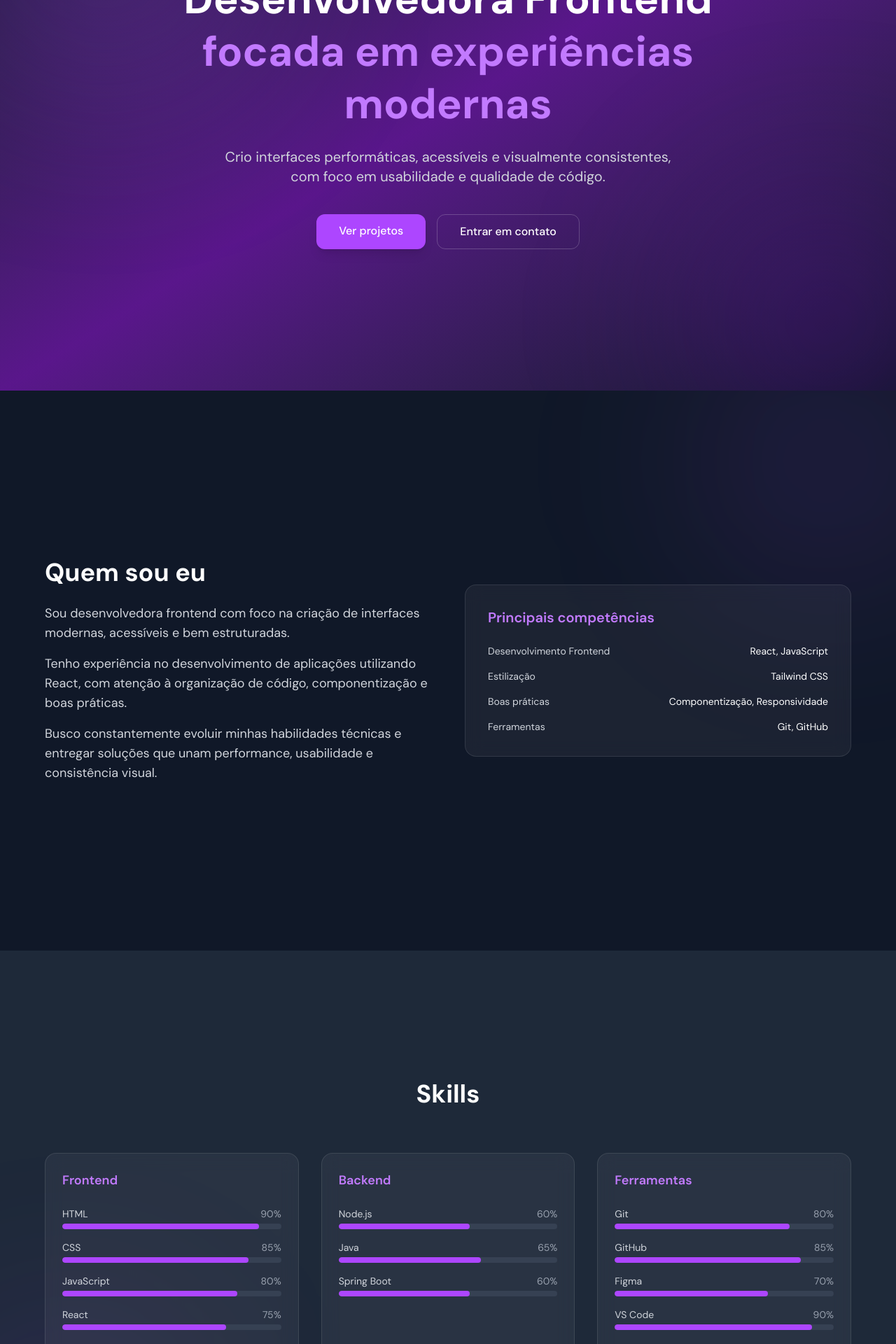
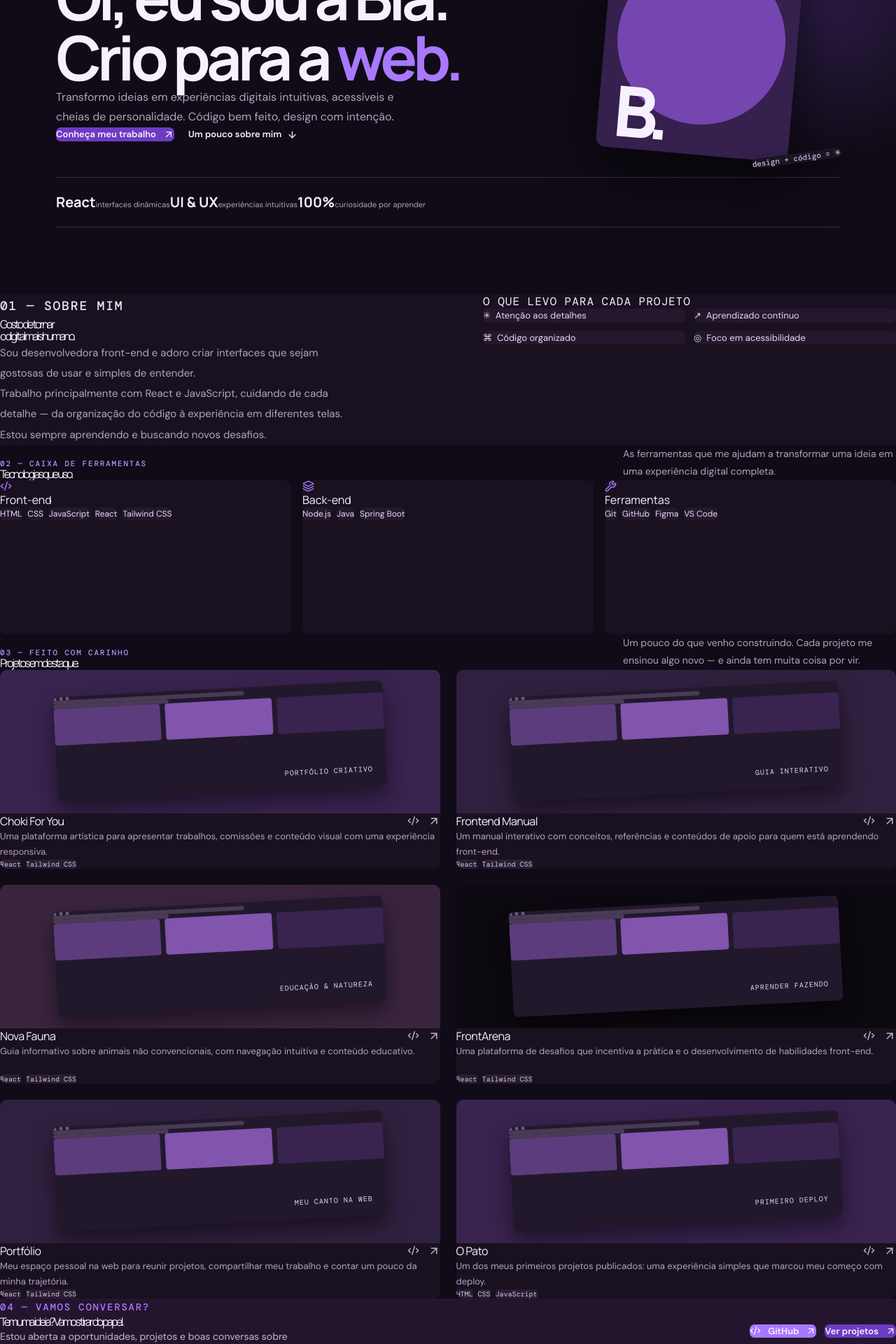
Before and after one commit to Chokiwars/Portifolio, a React (Vite) app: page / in a window 1280 px wide. Shown: the part 320-2240 px from the top of the page at 70% size. Built offline with nearby package versions, Linux system fonts and the light colour scheme.

Commit message:
feat: overhaul Home page sections for improved layout and content clarity

```diff
--- a/src/pages/Home/components/AboutMeSection.jsx
+++ b/src/pages/Home/components/AboutMeSection.jsx
@@ -1,69 +1,22 @@
-import React from "react";
-
-export default function AboutSection() {
+export default function AboutMeSection() {
   return (
-    <section className="relative min-h-screen flex items-center justify-center bg-gray-900 text-white px-6 overflow-hidden">
-
-      {/* Glow sutil */}
-      <div className="absolute w-[400px] h-[400px] bg-purple-500/10 blur-[120px] rounded-full top-[-100px] right-[-100px]" />
-
-      <div className="relative max-w-6xl w-full grid md:grid-cols-2 gap-12 items-center">
-
-        {/* Texto */}
-        <div>
-          <h2 className="text-3xl md:text-4xl font-bold mb-6">
-            Quem sou eu
-          </h2>
-
-          <p className="text-lg text-gray-300 mb-4">
-            Sou desenvolvedora frontend com foco na criação de interfaces modernas,
-            acessíveis e bem estruturadas.
-          </p>
-
-          <p className="text-lg text-gray-300 mb-4">
-            Tenho experiência no desenvolvimento de aplicações utilizando React,
-            com atenção à organização de código, componentização e boas práticas.
-          </p>
-
-          <p className="text-lg text-gray-300">
-            Busco constantemente evoluir minhas habilidades técnicas e entregar
-            soluções que unam performance, usabilidade e consistência visual.
-          </p>
+    <section className="section about" id="sobre">
+      <div className="container about-grid">
+        <div className="about-copy">
+          <p className="section-kicker">01 — SOBRE MIM</p>
+          <h2>Gosto de tornar<br />o digital mais humano.</h2>
+          <p>Sou desenvolvedora front-end e adoro criar interfaces que sejam gostosas de usar e simples de entender.</p>
+          <p>Trabalho principalmente com React e JavaScript, cuidando de cada detalhe — da organização do código à experiência em diferentes telas. Estou sempre aprendendo e buscando novos desafios.</p>
         </div>
-
-        {/* Bloco de destaque */}
-        <div className="bg-white/5 border border-white/10 rounded-2xl p-8 backdrop-blur-md">
-
-          <h3 className="text-xl font-semibold mb-6 text-purple-400">
-            Principais competências
-          </h3>
-
-          <div className="space-y-4">
-
-            <div className="flex justify-between text-sm">
-              <span className="text-gray-300">Desenvolvimento Frontend</span>
-              <span className="text-white">React, JavaScript</span>
-            </div>
-
-            <div className="flex justify-between text-sm">
-              <span className="text-gray-300">Estilização</span>
-              <span className="text-white">Tailwind CSS</span>
-            </div>
-
-            <div className="flex justify-between text-sm">
-              <span className="text-gray-300">Boas práticas</span>
-              <span className="text-white">Componentização, Responsividade</span>
-            </div>
-
-            <div className="flex justify-between text-sm">
-              <span className="text-gray-300">Ferramentas</span>
-              <span className="text-white">Git, GitHub</span>
-            </div>
-
+        <div className="about-aside">
+          <h3>O que levo para cada projeto</h3>
+          <div className="about-list">
+            <div className="about-chip">✳&nbsp; Atenção aos detalhes</div>
+            <div className="about-chip">↗&nbsp; Aprendizado contínuo</div>
+            <div className="about-chip">⌘&nbsp; Código organizado</div>
+            <div className="about-chip">◎&nbsp; Foco em acessibilidade</div>
           </div>
-
         </div>
-
       </div>
     </section>
   );
--- a/src/pages/Home/components/ContactSection.jsx
+++ b/src/pages/Home/components/ContactSection.jsx
@@ -1,61 +1,18 @@
-import React from "react";
+import { ArrowUpRight, Code2 } from "lucide-react";
 
 export default function ContactSection() {
   return (
-    <section className="relative min-h-screen flex items-center justify-center bg-gray-800 text-white px-6 overflow-hidden">
-
-      {/* Glow sutil */}
-      <div className="absolute w-[400px] h-[400px] bg-purple-500/10 blur-[120px] rounded-full bottom-[-100px] right-[-100px]" />
-
-      <div className="relative max-w-5xl w-full grid md:grid-cols-2 gap-12 items-center">
-
-        {/* Texto */}
+    <section className="contact section" id="contato">
+      <div className="container contact-grid">
         <div>
-          <h2 className="text-3xl md:text-4xl font-bold mb-6">
-            Contato
-          </h2>
-
-          <p className="text-gray-300 text-lg mb-6">
-            Estou disponível para oportunidades, projetos e colaborações.
-            Se quiser conversar, entre em contato por um dos canais abaixo.
-          </p>
-
-          <p className="text-gray-400 text-sm">
-            Respondo normalmente em até 24 horas.
-          </p>
+          <p className="section-kicker">04 — VAMOS CONVERSAR?</p>
+          <h2>Tem uma ideia? Vamos tirar do papel.</h2>
+          <p>Estou aberta a oportunidades, projetos e boas conversas sobre tecnologia e design.</p>
         </div>
-
-        {/* Bloco de ações */}
-        <div className="bg-white/5 border border-white/10 rounded-2xl p-8 backdrop-blur-md space-y-4">
-
-          {/* Email */}
-          <a
-            href="mailto:seuemail@email.com"
-            className="block w-full text-center bg-purple-500 hover:bg-purple-600 px-6 py-3 rounded-xl font-medium transition"
-          >
-            Enviar email
-          </a>
-
-          {/* LinkedIn */}
-          <a
-            href="#"
-            target="_blank"
-            className="block w-full text-center border border-white/20 hover:border-white hover:bg-white/10 px-6 py-3 rounded-xl font-medium transition"
-          >
-            LinkedIn
-          </a>
-
-          {/* GitHub */}
-          <a
-            href="#"
-            target="_blank"
-            className="block w-full text-center border border-white/20 hover:border-white hover:bg-white/10 px-6 py-3 rounded-xl font-medium transition"
-          >
-            GitHub
-          </a>
-
+        <div className="contact-actions">
+          <a className="button button-light" href="https://github.com/Chokiwars" target="_blank" rel="noreferrer"><Code2 size={16} /> GitHub <ArrowUpRight size={15} /></a>
+          <a className="button button-outline" href="#projetos">Ver projetos <ArrowUpRight size={15} /></a>
         </div>
-
       </div>
     </section>
   );
--- a/src/pages/Home/components/HeroSection.jsx
+++ b/src/pages/Home/components/HeroSection.jsx
@@ -1,48 +1,31 @@
-import React from "react";
-import { Link } from "react-router-dom";
+import { ArrowDown, ArrowUpRight, Sparkles } from "lucide-react";
 
 export default function HeroSection() {
   return (
-    <section className="relative min-h-screen flex items-center justify-center bg-gradient-to-br from-gray-900 via-purple-900 to-gray-900 text-white px-6 overflow-hidden">
-
-      {/* Glow de fundo */}
-      <div className="absolute w-[500px] h-[500px] bg-purple-500/20 blur-[120px] rounded-full top-[-100px] left-[-100px]" />
-      <div className="absolute w-[400px] h-[400px] bg-purple-700/20 blur-[120px] rounded-full bottom-[-100px] right-[-100px]" />
-
-      <div className="relative max-w-4xl text-center">
-
-        {/* Título */}
-        <h1 className="text-4xl md:text-6xl font-bold mb-6 leading-tight">
-          Desenvolvedora Frontend
-          <span className="block text-purple-400">
-            focada em experiências modernas
-          </span>
-        </h1>
-
-        {/* Subtítulo */}
-        <p className="text-lg md:text-xl text-gray-300 mb-10 max-w-2xl mx-auto">
-          Crio interfaces performáticas, acessíveis e visualmente consistentes, com foco em usabilidade e qualidade de código.
-        </p>
-
-        {/* Botões */}
-        <div className="flex flex-col md:flex-row gap-4 justify-center">
-
-          <Link
-            to="/projetos"
-            className="bg-purple-500 hover:bg-purple-600 px-8 py-3 rounded-xl font-medium transition shadow-lg hover:shadow-purple-500/30"
-          >
-            Ver projetos
-          </Link>
-
-          <Link
-            to="/contato"
-            className="border border-white/20 hover:border-white hover:bg-white/10 px-8 py-3 rounded-xl font-medium transition"
-          >
-            Entrar em contato
-          </Link>
-
+    <section className="hero relative py-[105px] pb-[95px]" id="inicio">
+      <div className="container mx-auto w-[min(1120px,calc(100%-64px))]">
+        <div className="hero-grid relative grid items-center gap-[60px]">
+          <div className="reveal">
+            <div className="availability"><i /> Aberta a novas oportunidades</div>
+            <p className="eyebrow">DESENVOLVEDORA FRONT-END · BRASIL</p>
+            <h1 className="font-display text-[clamp(52px,7vw,88px)] font-bold leading-[.98] tracking-[-6px]">Oi, eu sou a Bia.<br />Crio para a <em className="text-lilac not-italic">web.</em></h1>
+            <p className="hero-copy">Transformo ideias em experiências digitais intuitivas, acessíveis e cheias de personalidade. Código bem feito, design com intenção.</p>
+            <div className="hero-actions">
+              <a className="button" href="#projetos">Conheça meu trabalho <ArrowUpRight size={16} /></a>
+              <a className="text-link" href="#sobre">Um pouco sobre mim <ArrowDown size={15} /></a>
+            </div>
+          </div>
+          <div className="hero-art" aria-label="Ilustração abstrata com a inicial B">
+            <div className="orbit" />
+            <div className="art-card"><Sparkles className="art-spark" size={28} /></div>
+            <span className="art-note">design + código = ✳</span>
+          </div>
         </div>
-
+        <div className="metrics flex items-center border-y border-line py-[21px]" aria-label="Resumo de competências">
+          <div className="metric"><strong>React</strong><span>interfaces dinâmicas</span></div>
+          <div className="metric"><strong>UI &amp; UX</strong><span>experiências intuitivas</span></div>
+          <div className="metric"><strong>100%</strong><span>curiosidade por aprender</span></div>
+        </div>
       </div>
     </section>
   );
--- a/src/pages/Home/components/ProjectsSection.jsx
+++ b/src/pages/Home/components/ProjectsSection.jsx
@@ -1,145 +1,38 @@
-import React from "react";
+import { ArrowUpRight, Code2 } from "lucide-react";
 
 const projects = [
-    {
-        title: "Choki For You",
-        description:
-            "Plataforma artística desenvolvida para apresentar trabalhos, comissões e conteúdo visual em uma experiência moderna e responsiva.",
-        tech: ["React", "Tailwind CSS"],
-        github: "https://github.com/Chokiwars/Choki_for_you-Website",
-        demo: "https://choki-for-you-website.vercel.app/",
-        image: "/images/projects/choki.png",
-    },
-    {
-        title: "Frontend Manual",
-        description:
-            "Manual interativo voltado para desenvolvedores frontend, reunindo conceitos, referências e conteúdos de apoio em uma interface organizada.",
-        tech: ["React", "Tailwind CSS"],
-        github: "https://github.com/Chokiwars/Frontend-Manual",
-        demo: "https://frontend-manuel.vercel.app/",
-        image: "/images/projects/frontend-manual.png",
-    },
-    {
-        title: "Nova Fauna",
-        description:
-            "Guia informativo sobre animais não convencionais, com foco em educação, navegação intuitiva e apresentação de conteúdo.",
-        tech: ["React", "Tailwind CSS"],
-        github: "https://github.com/Chokiwars/Nova-Fauna",
-        demo: "https://nova-fauna.vercel.app/",
-        image: "/images/projects/nova-fauna.png",
-    },
-    {
-        title: "FrontArena",
-        description:
-            "Plataforma de competições frontend criada para incentivar prática, aprendizado e desenvolvimento de habilidades através de desafios.",
-        tech: ["React", "Tailwind CSS"],
-        github: "https://github.com/FrontArena/Frontarena-web",
-        demo: "https://frontarena.vercel.app/",
-        image: "/images/projects/frontarena.png",
-    },
-    {
-        title: "Portfólio",
-        description:
-            "Portfólio pessoal desenvolvido para apresentar projetos, experiências e competências de forma moderna e responsiva.",
-        tech: ["React", "Tailwind CSS"],
-        github: "https://github.com/Chokiwars/Chokiwars-Portifolio",
-        demo: "https://chokiwars-portifolio.vercel.app/",
-        image: "/images/projects/portfolio.png",
-    },
-    {
-        title: "O Pato",
-        description:
-            "Primeiro projeto publicado na Vercel. Um site simples que marcou o início da minha jornada com deploy e desenvolvimento web.",
-        tech: ["HTML", "CSS", "JavaScript"],
-        github: "https://github.com/Chokiwars/Formatacao-de-textos-Ford-ENTER",
-        demo: "https://opato.vercel.app/",
-        image: "/images/projects/opato.png",
-    },
+  { title: "Choki For You", description: "Uma plataforma artística para apresentar trabalhos, comissões e conteúdo visual com uma experiência responsiva.", tech: ["React", "Tailwind CSS"], github: "https://github.com/Chokiwars/Choki_for_you-Website", demo: "https://choki-for-you-website.vercel.app/", label: "PORTFÓLIO CRIATIVO", tone: "tone-lilac" },
+  { title: "Frontend Manual", description: "Um manual interativo com conceitos, referências e conteúdos de apoio para quem está aprendendo front-end.", tech: ["React", "Tailwind CSS"], github: "https://github.com/Chokiwars/Frontend-Manual", demo: "https://frontend-manuel.vercel.app/", label: "GUIA INTERATIVO", tone: "tone-green" },
+  { title: "Nova Fauna", description: "Guia informativo sobre animais não convencionais, com navegação intuitiva e conteúdo educativo.", tech: ["React", "Tailwind CSS"], github: "https://github.com/Chokiwars/Nova-Fauna", demo: "https://nova-fauna.vercel.app/", label: "EDUCAÇÃO & NATUREZA", tone: "tone-peach" },
+  { title: "FrontArena", description: "Uma plataforma de desafios que incentiva a prática e o desenvolvimento de habilidades front-end.", tech: ["React", "Tailwind CSS"], github: "https://github.com/FrontArena/Frontarena-web", demo: "https://frontarena.vercel.app/", label: "APRENDER FAZENDO", tone: "tone-dark" },
+  { title: "Portfólio", description: "Meu espaço pessoal na web para reunir projetos, compartilhar meu trabalho e contar um pouco da minha trajetória.", tech: ["React", "Tailwind CSS"], github: "https://github.com/Chokiwars/Chokiwars-Portifolio", demo: "https://chokiwars-portifolio.vercel.app/", label: "MEU CANTO NA WEB", tone: "tone-green" },
+  { title: "O Pato", description: "Um dos meus primeiros projetos publicados: uma experiência simples que marcou meu começo com deploy.", tech: ["HTML", "CSS", "JavaScript"], github: "https://github.com/Chokiwars/Formatacao-de-textos-Ford-ENTER", demo: "https://opato.vercel.app/", label: "PRIMEIRO DEPLOY", tone: "tone-lilac" },
 ];
+
+function ProjectPreview({ label }) {
+  return <div className="project-window" aria-hidden="true"><div className="window-dots"><i /><i /><i /></div><div className="window-line" /><div className="window-line short" /><div className="window-blocks"><i /><i /><i /></div><span className="cover-label">{label}</span></div>;
+}
 
 export default function ProjectsSection() {
   return (
-        <section className="relative min-h-screen flex items-center justify-center bg-gray-900 text-white px-6 overflow-hidden">
-
-            {/* Glow sutil */}
-            <div className="absolute w-[400px] h-[400px] bg-purple-500/10 blur-[120px] rounded-full top-[-100px] left-[-100px]" />
-
-            <div className="relative max-w-6xl w-full">
-
-                {/* Título */}
-                <h2 className="text-3xl md:text-4xl font-bold text-center mb-16">
-                    Projetos
-                </h2>
-
-                {/* Grid */}
-                <div className="grid md:grid-cols-2 xl:grid-cols-3 gap-8">
-
-                    {projects.map((project, index) => (
-                        <div
-                            key={index}
-                            className="group bg-white/5 border border-white/10 rounded-2xl overflow-hidden backdrop-blur-md transition hover:border-purple-500/50"
-                        >
-                            {/* Imagem */}
-                            <div className="relative overflow-hidden">
-                                <img
-                                    src={project.image}
-                                    alt={project.title}
-                                    className="w-full h-48 object-cover group-hover:scale-105 transition duration-500"
-                                />
-
-                                {/* Overlay */}
-                                <div className="absolute inset-0 bg-black/40 opacity-0 group-hover:opacity-100 transition flex items-center justify-center gap-4">
-
-                                    <a
-                                        href={project.github}
-                                        target="_blank"
-                                        className="bg-purple-500 hover:bg-purple-600 px-4 py-2 rounded-lg text-sm transition"
-                                    >
-                                        GitHub
-                                    </a>
-
-                                    <a
-                                        href={project.demo}
-                                        target="_blank"
-                                        className="border border-white/30 hover:bg-white hover:text-black px-4 py-2 rounded-lg text-sm transition"
-                                    >
-                                        Demo
-                                    </a>
-
+    <section className="section" id="projetos">
+      <div className="container">
+        <div className="section-heading">
+          <div><p className="section-kicker">03 — FEITO COM CARINHO</p><h2>Projetos em destaque.</h2></div>
+          <p className="section-intro">Um pouco do que venho construindo. Cada projeto me ensinou algo novo — e ainda tem muita coisa por vir.</p>
         </div>
+        <div className="project-grid">
+          {projects.map((project) => (
+            <article className="project-card" key={project.title}>
+              <div className={`project-cover ${project.tone}`}><ProjectPreview label={project.label} /></div>
+              <div className="project-info">
+                <div className="project-title-row"><h3>{project.title}</h3><div className="project-links"><a href={project.github} target="_blank" rel="noreferrer" aria-label={`Código de ${project.title} no GitHub`}><Code2 size={17} /></a><a href={project.demo} target="_blank" rel="noreferrer" aria-label={`Abrir demonstração de ${project.title}`}><ArrowUpRight size={18} /></a></div></div>
+                <p>{project.description}</p>
+                <div className="tags">{project.tech.map((tech) => <span key={tech}>{tech}</span>)}</div>
               </div>
-
-                            {/* Conteúdo */}
-                            <div className="p-6">
-
-                                {/* Título */}
-                                <h3 className="text-lg font-semibold mb-3 text-purple-400">
-                                    {project.title}
-                                </h3>
-
-                                {/* Descrição */}
-                                <p className="text-gray-300 text-sm mb-4">
-                                    {project.description}
-                                </p>
-
-                                {/* Tecnologias */}
-                                <div className="flex flex-wrap gap-2">
-                                    {project.tech.map((tech, i) => (
-                                        <span
-                                            key={i}
-                                            className="bg-gray-800 px-2 py-1 rounded-md text-xs text-gray-300"
-                                        >
-                                            {tech}
-                                        </span>
+            </article>
           ))}
         </div>
-
-                            </div>
-                        </div>
-                    ))}
-
-                </div>
-
       </div>
     </section>
   );
--- a/src/pages/Home/components/SkillsSection.jsx
+++ b/src/pages/Home/components/SkillsSection.jsx
@@ -1,88 +1,27 @@
-import React from "react";
+import { Code2, Layers3, Wrench } from "lucide-react";
 
-const skills = [
-  {
-    category: "Frontend",
-    items: [
-      { name: "HTML", level: 90 },
-      { name: "CSS", level: 85 },
-      { name: "JavaScript", level: 80 },
-      { name: "React", level: 75 },
-      { name: "Tailwind CSS", level: 85 },
-    ],
-  },
-  {
-    category: "Backend",
-    items: [
-      { name: "Node.js", level: 60 },
-      { name: "Java", level: 65 },
-      { name: "Spring Boot", level: 60 },
-    ],
-  },
-  {
-    category: "Ferramentas",
-    items: [
-      { name: "Git", level: 80 },
-      { name: "GitHub", level: 85 },
-      { name: "Figma", level: 70 },
-      { name: "VS Code", level: 90 },
-    ],
-  },
+const groups = [
+  { title: "Front-end", icon: Code2, items: ["HTML", "CSS", "JavaScript", "React", "Tailwind CSS"] },
+  { title: "Back-end", icon: Layers3, items: ["Node.js", "Java", "Spring Boot"] },
+  { title: "Ferramentas", icon: Wrench, items: ["Git", "GitHub", "Figma", "VS Code"] },
 ];
 
 export default function SkillsSection() {
   return (
-    <section className="relative min-h-screen flex items-center justify-center bg-gray-800 text-white px-6 overflow-hidden">
-
-      {/* Glow sutil */}
-      <div className="absolute w-[400px] h-[400px] bg-purple-500/10 blur-[120px] rounded-full bottom-[-100px] left-[-100px]" />
-
-      <div className="relative max-w-6xl w-full">
-
-        {/* Título */}
-        <h2 className="text-3xl md:text-4xl font-bold text-center mb-16">
-          Skills
-        </h2>
-
-        {/* Grid */}
-        <div className="grid md:grid-cols-3 gap-8">
-
-          {skills.map((group, index) => (
-            <div
-              key={index}
-              className="bg-white/5 border border-white/10 rounded-2xl p-6 backdrop-blur-md"
-            >
-              <h3 className="text-lg font-semibold mb-6 text-purple-400">
-                {group.category}
-              </h3>
-
-              <div className="space-y-4">
-                {group.items.map((skill, i) => (
-                  <div key={i}>
-
-                    {/* Nome + porcentagem */}
-                    <div className="flex justify-between text-sm mb-1">
-                      <span className="text-gray-300">{skill.name}</span>
-                      <span className="text-gray-400">{skill.level}%</span>
-                    </div>
-
-                    {/* Barra */}
-                    <div className="w-full h-2 bg-gray-700 rounded-full overflow-hidden">
-                      <div
-                        className="h-full bg-purple-500 rounded-full transition-all duration-500"
-                        style={{ width: `${skill.level}%` }}
-                      />
-                    </div>
-
-                  </div>
-                ))}
-              </div>
-
-            </div>
+    <section className="section" id="habilidades">
+      <div className="container">
+        <div className="section-heading">
+          <div><p className="section-kicker">02 — CAIXA DE FERRAMENTAS</p><h2>Tecnologias que uso.</h2></div>
+          <p className="section-intro">As ferramentas que me ajudam a transformar uma ideia em uma experiência digital completa.</p>
+        </div>
+        <div className="skills-grid">
+          {groups.map(({ title, icon: Icon, items }) => (
+            <article className="skill-card" key={title}>
+              <h3><Icon size={17} style={{ verticalAlign: "-3px", marginRight: 8, color: "var(--purple)" }} />{title}</h3>
+              <div className="skill-items">{items.map((item) => <span className="skill-chip" key={item}>{item}</span>)}</div>
+            </article>
           ))}
-
         </div>
-
       </div>
     </section>
   );
--- a/src/pages/Home/index.jsx
+++ b/src/pages/Home/index.jsx
@@ -1,22 +1,15 @@
-import React, { useEffect } from 'react';
+import Header from "@/components/layout/Header";
+import Footer from "@/components/ui/Footer";
 import HeroSection from "@/pages/Home/components/HeroSection";
 import AboutMeSection from "@/pages/Home/components/AboutMeSection";
 import SkillsSection from "@/pages/Home/components/SkillsSection";
 import ProjectsSection from "@/pages/Home/components/ProjectsSection";
 import ContactSection from "@/pages/Home/components/ContactSection";
-import Header from "@/components/layout/Header";
-import Footer from "@/components/ui/Footer";
 
 export default function HomePage() {
-  useEffect(() => {
-    // Scroll to top on component mount
-    window.scrollTo(0, 0);
-  }, []);
-
   return (
-    <div className="min-h-screen bg-gray-900">
+    <div className="site min-h-screen bg-paper text-ink">
       <Header />
-
       <main>
         <HeroSection />
         <AboutMeSection />
@@ -24,7 +17,6 @@ export default function HomePage() {
         <ProjectsSection />
         <ContactSection />
       </main>
-
       <Footer />
     </div>
   );
```
Lines whose indentation alone changed are shown as unchanged.
